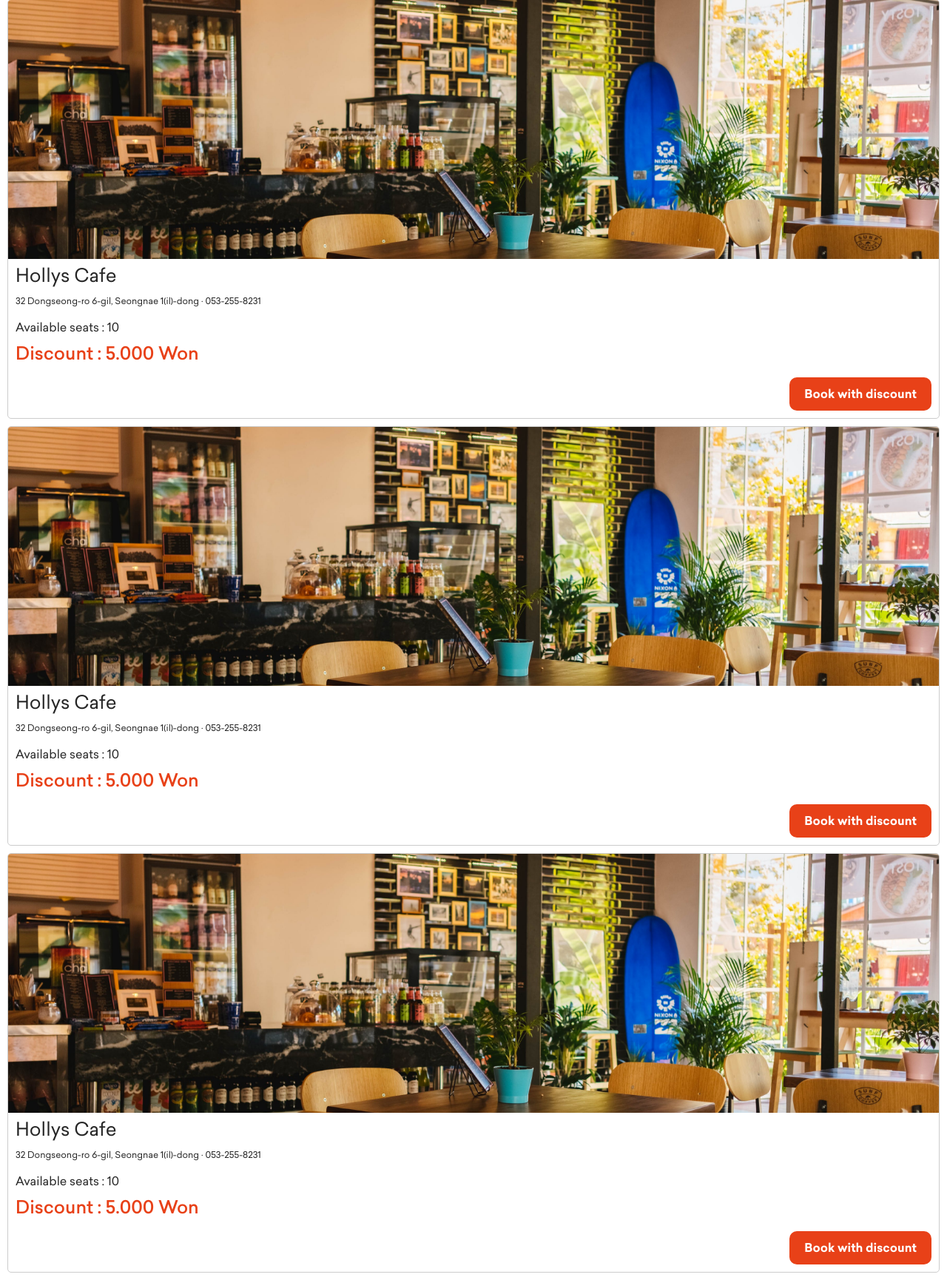
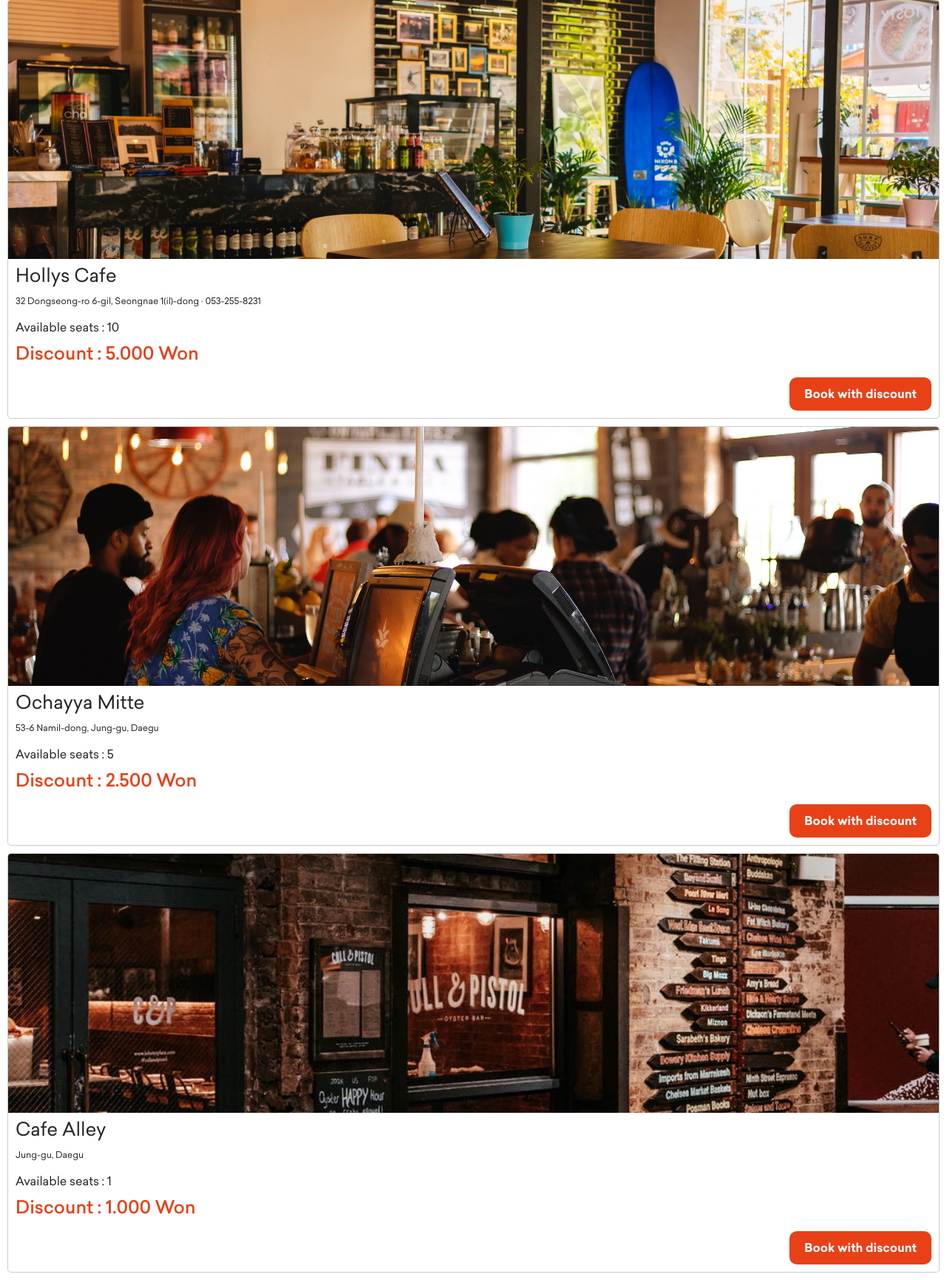
Before and after one commit to alsolskjaer/openspace, a Django app: page /main in a window 1280 px wide. Shown: the part 51-1781 px from the top of the page at 74% size. Run offline with Django 3.2, Linux system fonts and the light colour scheme; some libraries are stand-ins or nearby versions.

Commit message:
add staticfiles

```diff
--- a/templates/mainpage.html
+++ b/templates/mainpage.html
@@ -78,24 +78,24 @@
     </div>
     <div class="card-class-content">
         <div class="card-class-image">
-          <img height="350" style="width:100%;object-fit: cover;"src="{% static 'image/1.jpeg' %}" />
+          <img height="350" style="width:100%;object-fit: cover;"src="{% static 'image/3.jpeg' %}" />
         </div>
         <div class="card-class-text">
           <div style="
           font-size: 25px;
           margin: 10px;
       ">
-            Hollys Cafe
+            Ochayya Mitte
           </div>
           <div style="
           margin: 10px;
           font-size: 12px;
       ">
-            32 Dongseong-ro 6-gil, Seongnae 1(il)-dong · 053-255-8231
+             53-6 Namil-dong, Jung-gu, Daegu
           </div>
           <div style="
           margin: 10px;">
-            Available seats : 10
+            Available seats : 5
           </div>
           <div style="
             margin: 10px;
@@ -103,7 +103,7 @@
             font-family: 'sailec-medium';
             font-size: 1.5em;
           ">
-            Discount : 5.000 Won
+            Discount : 2.500 Won
           </div>
           <div style="
           margin: 10px;
@@ -118,24 +118,24 @@
       </div>
       <div class="card-class-content">
           <div class="card-class-image">
-            <img height="350" style="width:100%;object-fit: cover;"src="{% static 'image/1.jpeg' %}" />
+            <img height="350" style="width:100%;object-fit: cover;"src="{% static 'image/2.jpeg' %}" />
           </div>
           <div class="card-class-text">
             <div style="
             font-size: 25px;
             margin: 10px;
         ">
-              Hollys Cafe
+              Cafe Alley
             </div>
             <div style="
             margin: 10px;
             font-size: 12px;
         ">
-              32 Dongseong-ro 6-gil, Seongnae 1(il)-dong · 053-255-8231
+              Jung-gu, Daegu
             </div>
             <div style="
             margin: 10px;">
-              Available seats : 10
+              Available seats : 1
             </div>
             <div style="
               margin: 10px;
@@ -143,7 +143,7 @@
               font-family: 'sailec-medium';
               font-size: 1.5em;
             ">
-              Discount : 5.000 Won
+              Discount : 1.000 Won
             </div>
             <div style="
             margin: 10px;
```
Also changed, not shown: 1 other file.
